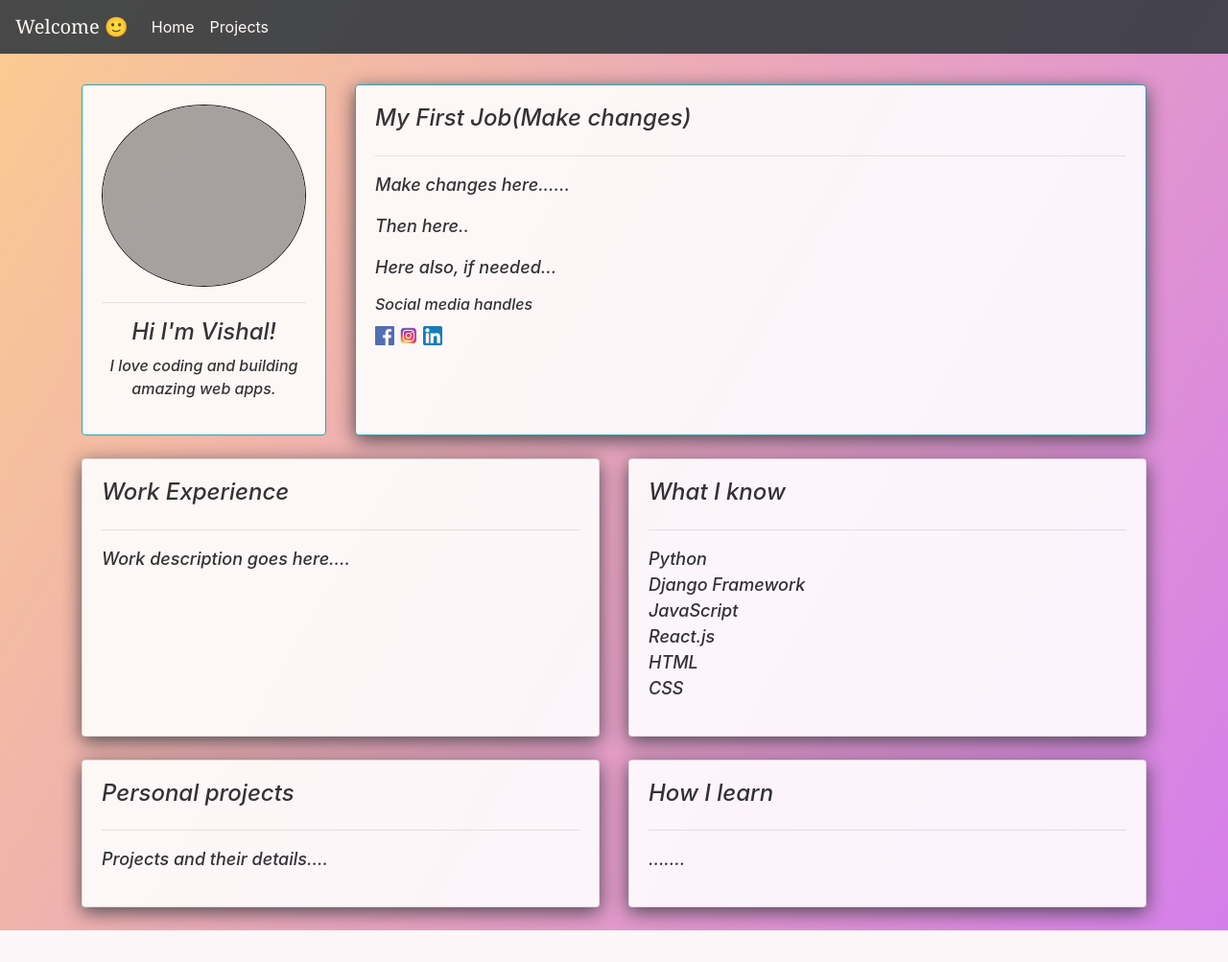
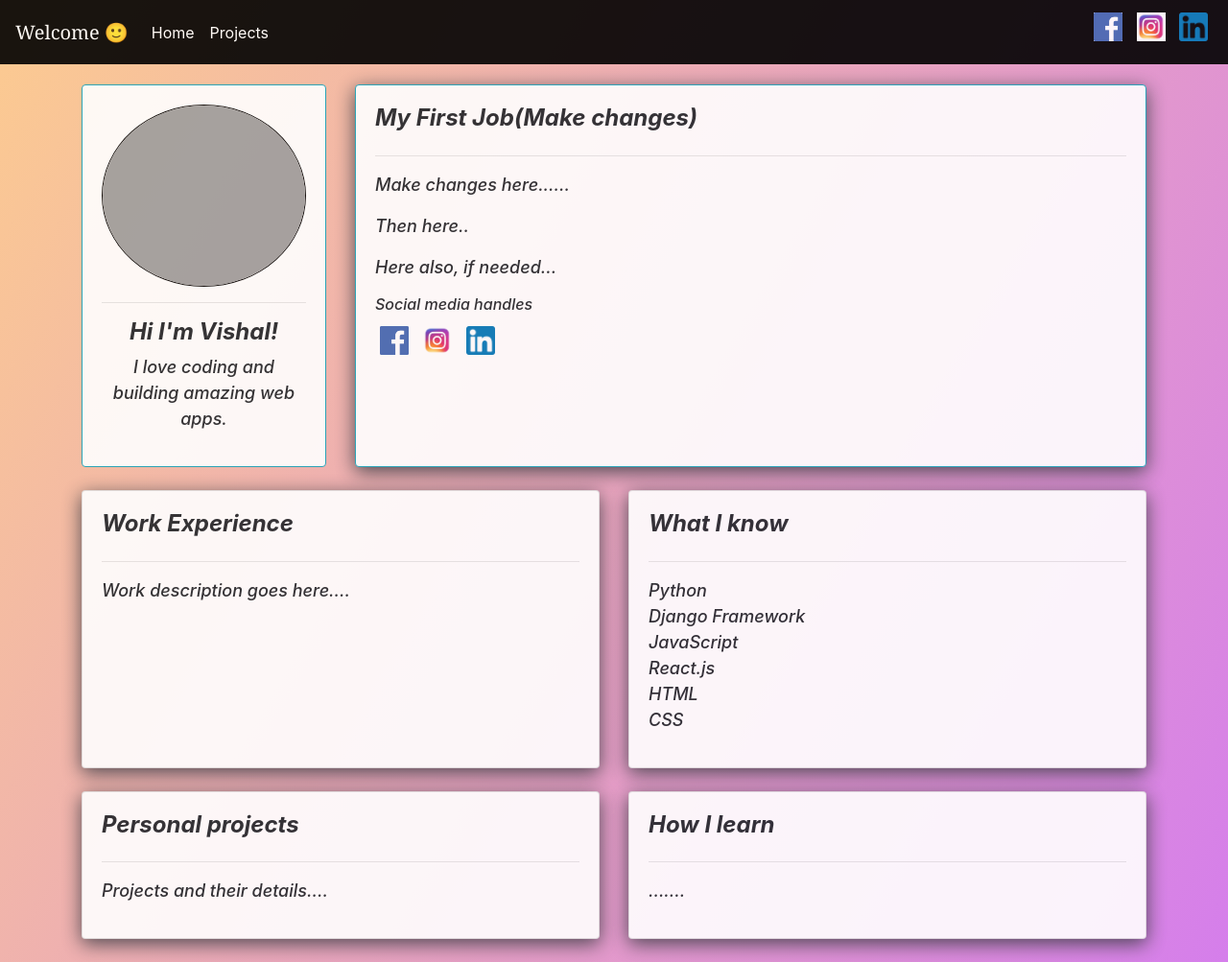
Before and after one commit to Vishal-py-js/Portfolio, a Django app: page / in a window 1280 px wide. Shown: the whole page at 96% size. Before the commit the page ends 970 px from the top, so only its background shows below. Run offline with Django 3.2, Linux system fonts and the light colour scheme; some libraries are stand-ins or nearby versions; grey boxes are pictures that could not be loaded.

Commit message:
changed navbar and fontsize

```diff
--- a/Myprofile/Templates/Myprofile/navbar.html
+++ b/Myprofile/Templates/Myprofile/navbar.html
@@ -1,6 +1,6 @@
 {% load static %}
 
-    <nav style="opacity: 0.9;" class="navbar navbar-expand-sm fixed-top navbar-light bg-dark">
+    <nav style="background: black; opacity: 0.9;" class="navbar navbar-expand-sm fixed-top navbar-light">
         <a style="color: white; font-family: Georgia;" class="navbar-brand" href="#">Welcome &#128578</a>
         <button style="color: aliceblue;" class="navbar-toggler" type="button" data-toggle="collapse" data-target="#navbarSupportedContent" aria-controls="navbarSupportedContent" aria-expanded="false" aria-label="Toggle navigation">
           <span class="navbar-toggler-icon"></span>
@@ -14,7 +14,11 @@
             <li class="nav-item">
               <a style="color:white;" class="nav-link" href="{% url 'my-projects' %}">Projects</a>
             </li>
-
+          </ul>
+          <ul id="ul" class="social-links">
+            <li><a href="https://www.facebook.com/vsk0619" target="blank"><img class="social" src="{% static 'images/facebook.png' %}"></a></li>
+            <li><a href="https://www.instagram.com/vishalk83/" target="blank"><img class="social" src="{% static 'images/Instagram.jpg' %}"></a></li>
+            <li><a href="https://www.linkedin.com/in/vishalrti/" target="blank"><img class="social" src="{% static 'images/LinkedIn.png' %}"></a></li>
           </ul>
         </div>
       </nav>
--- a/static/css/main1.css
+++ b/static/css/main1.css
@@ -1,6 +1,5 @@
 #body-color {
   background-image: linear-gradient(120deg, #fccb90 0%, #d57eeb 100%);
-
 }
 
 #profile-wrapper {
@@ -53,6 +52,17 @@ li {
 }
 
 .social {
-  width: 20px;
-  height: 20px;
+  width: 30px;
+  height: 30px;
+  margin-left: 5px;
+  margin-right: 5px;
+  margin-top: 5px;
 }
+
+h4 {
+  font-weight: bold;
+}
+
+p {
+  font-size: 18px;
+}
```
